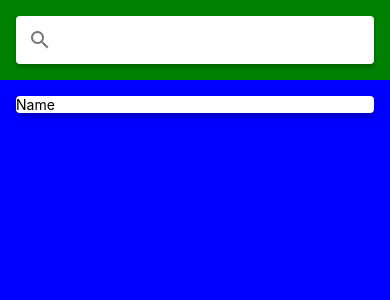
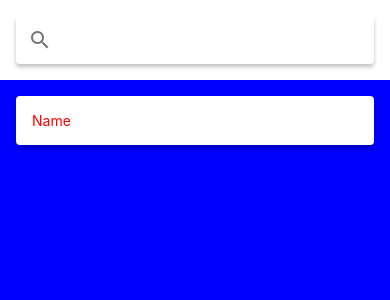
Before and after one commit to josephkem/Meals-App, a React Native app: screen / in a window 390 px wide. Shown: the top 300 px of the page. Built offline with nearby package versions, Linux system fonts and the light colour scheme.

Commit message:
Used styled components to make the styling neater

```diff
--- a/src/features/restaurants/components/RestaurantInfoCard.js
+++ b/src/features/restaurants/components/RestaurantInfoCard.js
@@ -1,19 +1,26 @@
 import React from "react";
+import styled from "styled-components/native";
 import { StyleSheet, Text, View } from "react-native";
 import { Card } from "react-native-paper";
 
+const RestaurantCard = styled(Card)`
+  background-color: white;
+`;
+
+const Title = styled.Text`
+  padding: 16px;
+  color: red;
+`;
+
 function RestaurantinfoCard() {
   return (
-    <Card elevation={5} style={styles.card}>
-      <Text>Name</Text>
-    </Card>
+    <RestaurantCard elevation={5} style={styles.card}>
+      <Title>Name</Title>
+    </RestaurantCard>
   );
 }
 
 const styles = StyleSheet.create({
-  card: {
-    backgroundColor: "white",
-  },
   cover: {
     padding: 20,
     backgroundColor: "white",
--- a/src/features/restaurants/screens/RestaurantScreen.js
+++ b/src/features/restaurants/screens/RestaurantScreen.js
@@ -1,36 +1,37 @@
 import { Searchbar } from "react-native-paper";
+import styled from "styled-components/native";
 import React from "react";
 import { StatusBar, StyleSheet, SafeAreaView, Text, View } from "react-native";
 import RestaurantInfoCard from "../components/RestaurantInfoCard";
 
+const SafeArea = styled(SafeAreaView)`
+  flex: 1;
+  ${StatusBar.currentHeight && `margin-top: ${StatusBar.currentHeight}px`};
+`;
+
+const SearchContainer = styled.View`
+  padding: 16px;
+`;
+
+const RestaurantListContainer = styled.View`
+  flex: 1;
+  padding: 16px;
+  background-color: blue;
+`;
+
 function RestaurantScreen() {
   return (
-    <SafeAreaView style={styles.container}>
-      <View style={styles.search}>
+    <SafeArea>
+      <SearchContainer>
         <Searchbar />
-      </View>
-      <View style={styles.list}>
+      </SearchContainer>
+      <RestaurantListContainer>
         <RestaurantInfoCard />
-      </View>
-    </SafeAreaView>
+      </RestaurantListContainer>
+    </SafeArea>
   );
 }
 
-const styles = StyleSheet.create({
-  container: {
-    flex: 1,
-    marginTop: StatusBar.currentHeight,
-  },
-  search: {
-    padding: 16,
-    backgroundColor: "green",
-  },
-
-  list: {
-    flex: 1,
-    padding: 16,
-    backgroundColor: "blue",
-  },
-});
+const styles = StyleSheet.create({});
 
 export default RestaurantScreen;
```
